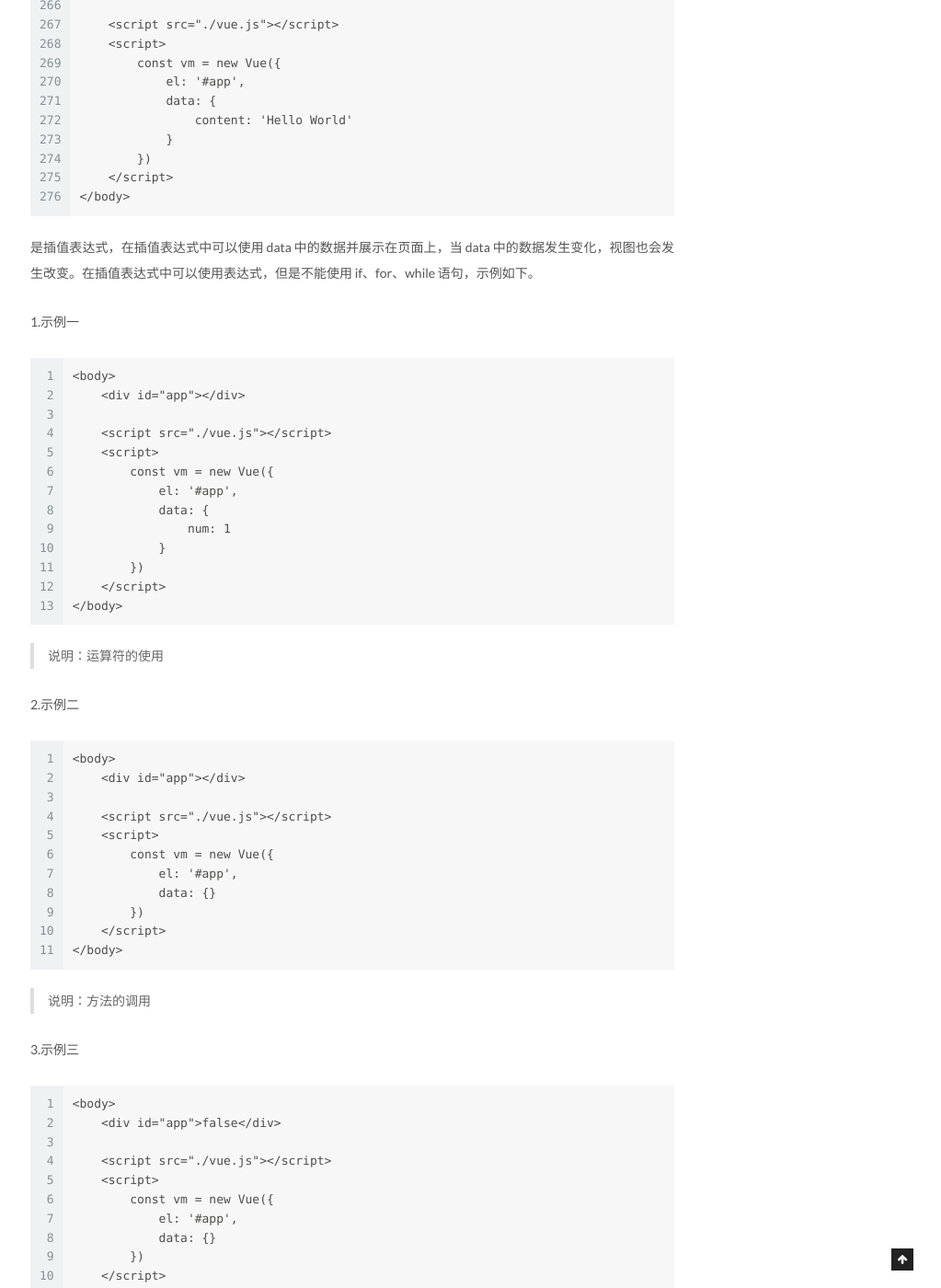
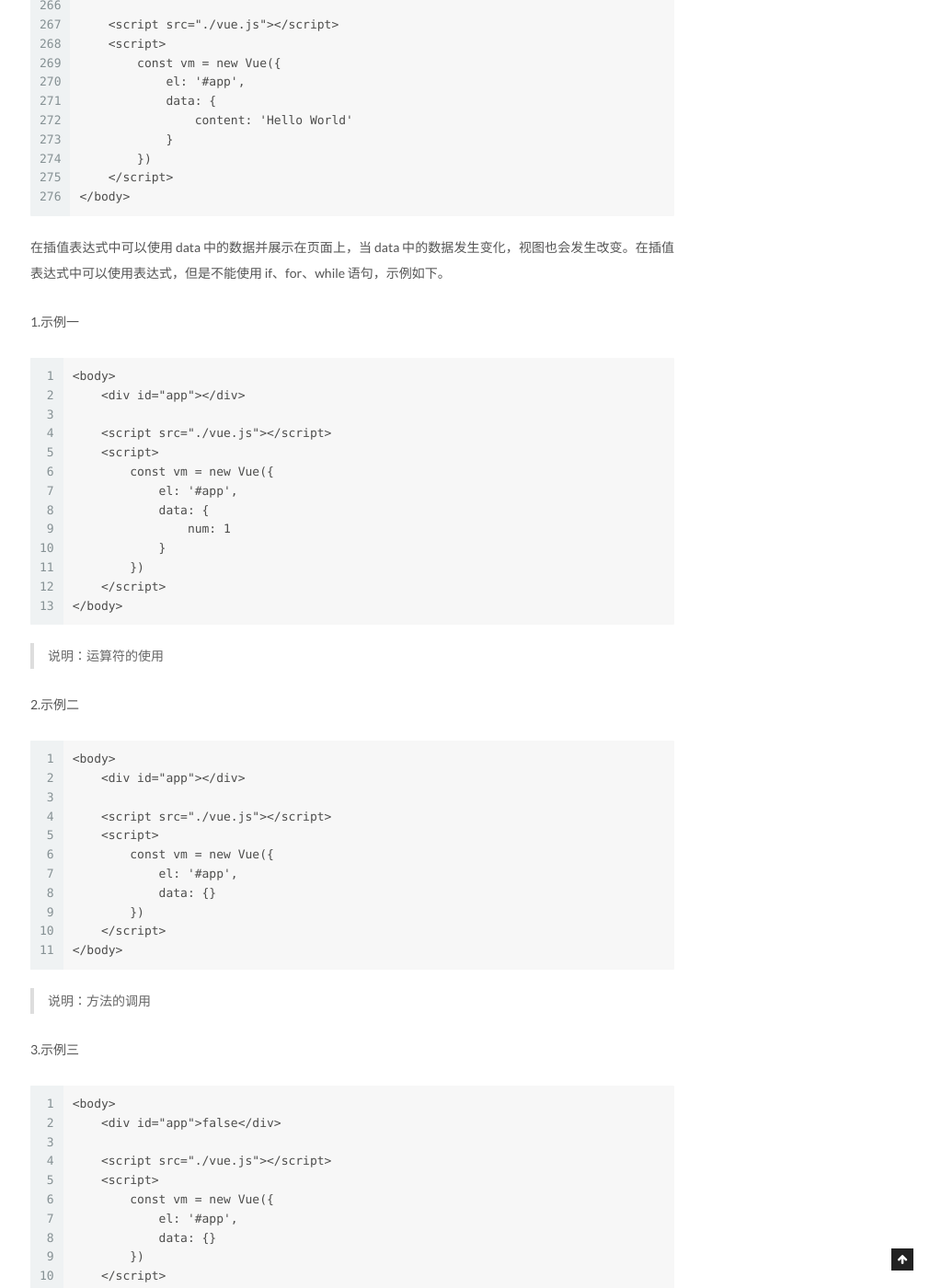
Before and after one commit to chuyibo/chuyibo.github.io, a Jekyll site: the page built from _posts/2021-01-27-Vue 学习笔记(一).md, in a window 1280 px wide and 1400 px high, scrolled down 5828 px. Shown: the whole window at 92% size, without its empty margins (257-1280 px from the left). Built offline with Jekyll 4.4.1, drawn with Linux system fonts in a browser that asks for light colours.

Commit message:
2021/01/28

````diff
--- a/_posts/2021-01-27-Vue 学习笔记(一).md
+++ b/_posts/2021-01-27-Vue 学习笔记(一).md
@@ -5,7 +5,10 @@ date: 2021-01-30 23:30:09
 description: 插值表达式使用示例，在插值表达式中可以使用 data 中的数据并展示在页面上，当 data 中的数据发生变化，视图也会发生改变。
 tags:
 - Vue
+
 ---
+
+
 
 ```
 <body>
@@ -23,7 +26,7 @@ tags:
 </body>
 ```
 
-{{}} 是插值表达式，在插值表达式中可以使用 data 中的数据并展示在页面上，当 data 中的数据发生变化，视图也会发生改变。在插值表达式中可以使用表达式，但是不能使用 if、for、while 语句，示例如下。
+在插值表达式中可以使用 data 中的数据并展示在页面上，当 data 中的数据发生变化，视图也会发生改变。在插值表达式中可以使用表达式，但是不能使用 if、for、while 语句，示例如下。
 
 1.示例一
 
````
Also changed, not shown: _posts/2021-01-27-Vue 学习笔记(二).md (added, +29 -0 lines).
